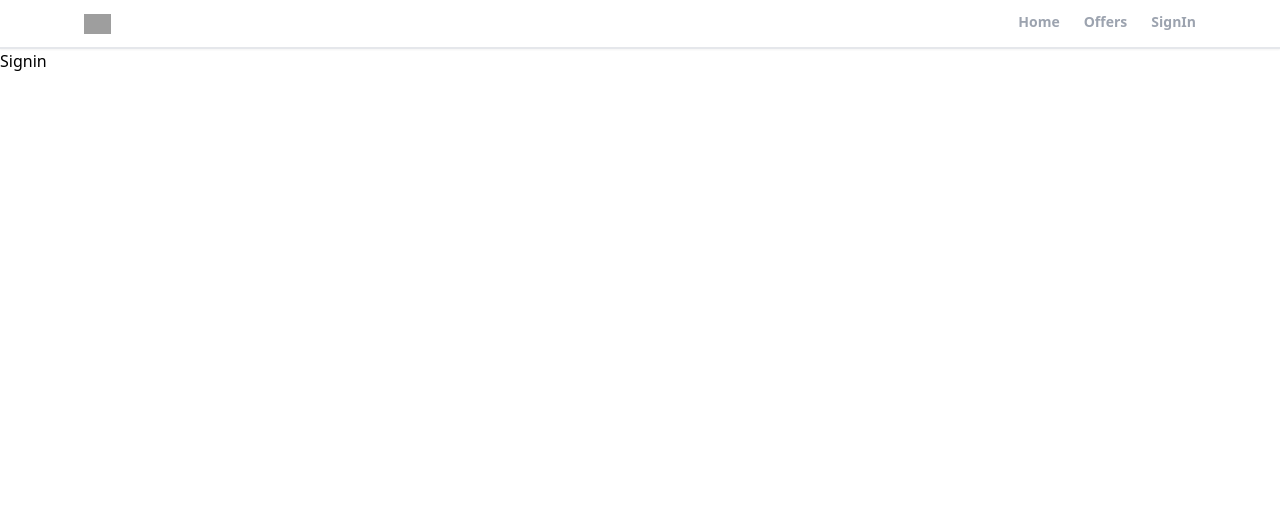
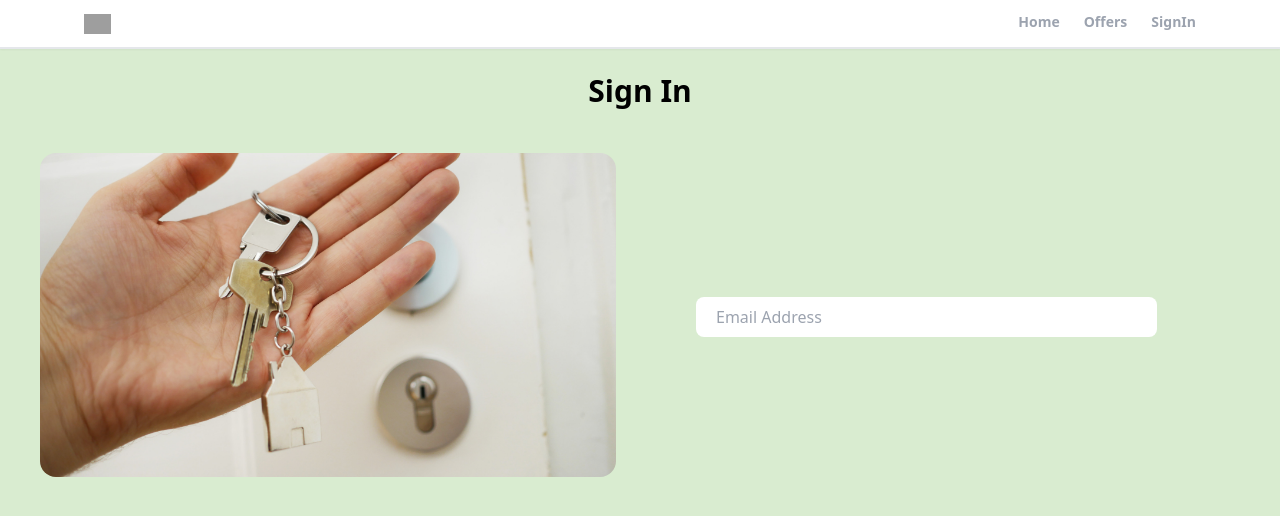
Before and after one commit to nitniycode/Realtor-Clone, a React (Create React App) app: page /sign-in in a window 1280 px wide. Shown: the top 516 px of the page. Built offline with nearby package versions, Linux system fonts and the light colour scheme; grey boxes are pictures that could not be loaded.

Commit message:
Designed Sign In Page

```diff
--- a/src/Pages/Signin.jsx
+++ b/src/Pages/Signin.jsx
@@ -1,7 +1,27 @@
-import React from 'react'
+import React, { useState } from 'react'
 
 export default function Signin() {
   return (
-    <div>Signin</div>
+    <section>
+      <h1 className='text-3xl font-bold text-center py-6'>Sign In</h1>
+
+      <div className='max-w-6xl mx-auto my-5 flex justify-center sm:mx-10 flex-wrap items-center'>
+
+        <div className='lg:w-[50%] md:w-[67%] '>
+
+          <img src="./key.png"
+          className='w-full rounded-2xl'
+          />
+        </div>
+        <div className='mx-auto w-full md:mt-6 lg:w-[40%] lg:ml-20 md:w-[67%] sm:my-5 '>
+          <form>
+            <input
+              className='w-full rounded-lg h-8 px-5 py-5'
+              placeholder='Email Address'
+            />
+          </form>
+        </div>
+      </div>
+    </section>
   )
 }
--- a/src/Pages/Signup.jsx
+++ b/src/Pages/Signup.jsx
@@ -2,6 +2,8 @@ import React from 'react'
 
 export default function Signup() {
   return (
-    <div>Signup</div>
+    <section>
+      <h1>Sign Up</h1>
+    </section>
   )
 }
--- a/src/index.css
+++ b/src/index.css
@@ -1,3 +1,7 @@
 @tailwind base;
 @tailwind components;
 @tailwind utilities;
+
+body{
+    background-color: #d9ecd0;
+}
```
Also changed, not shown: public/key.png (added).
